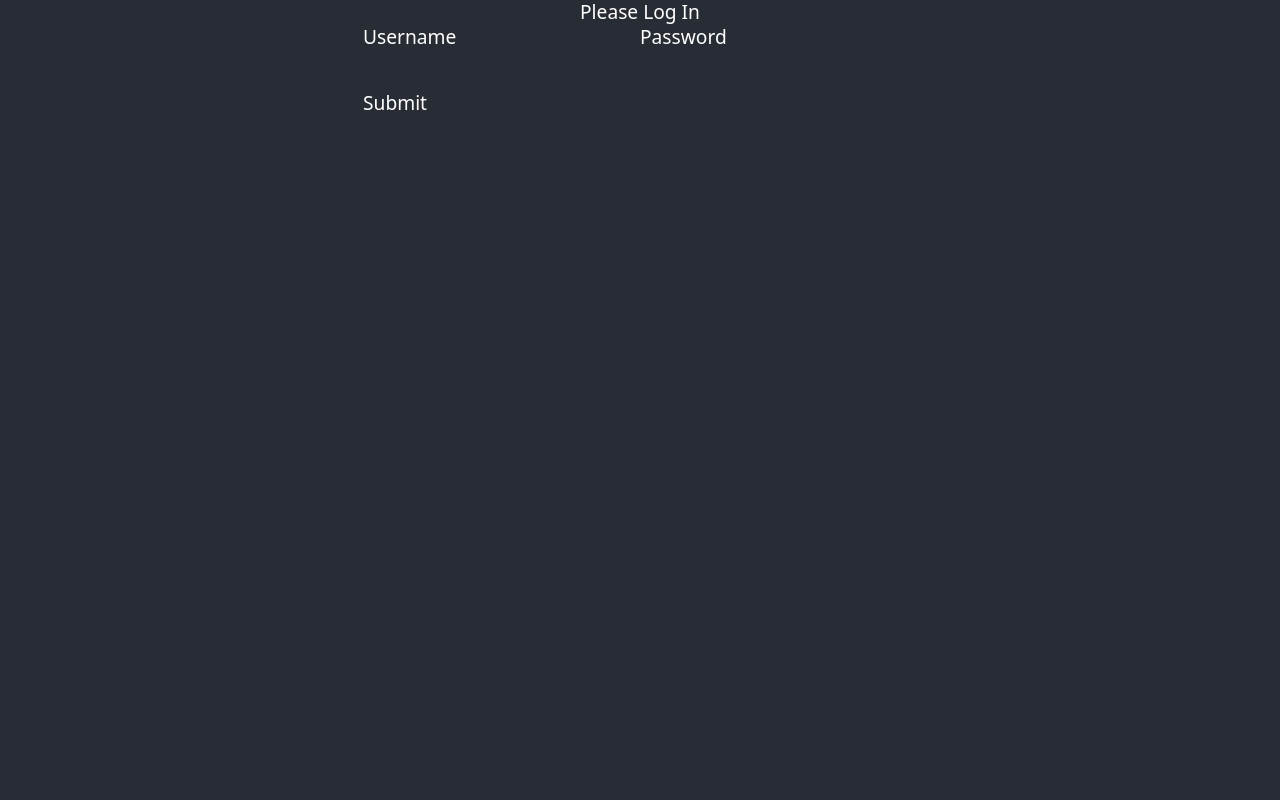
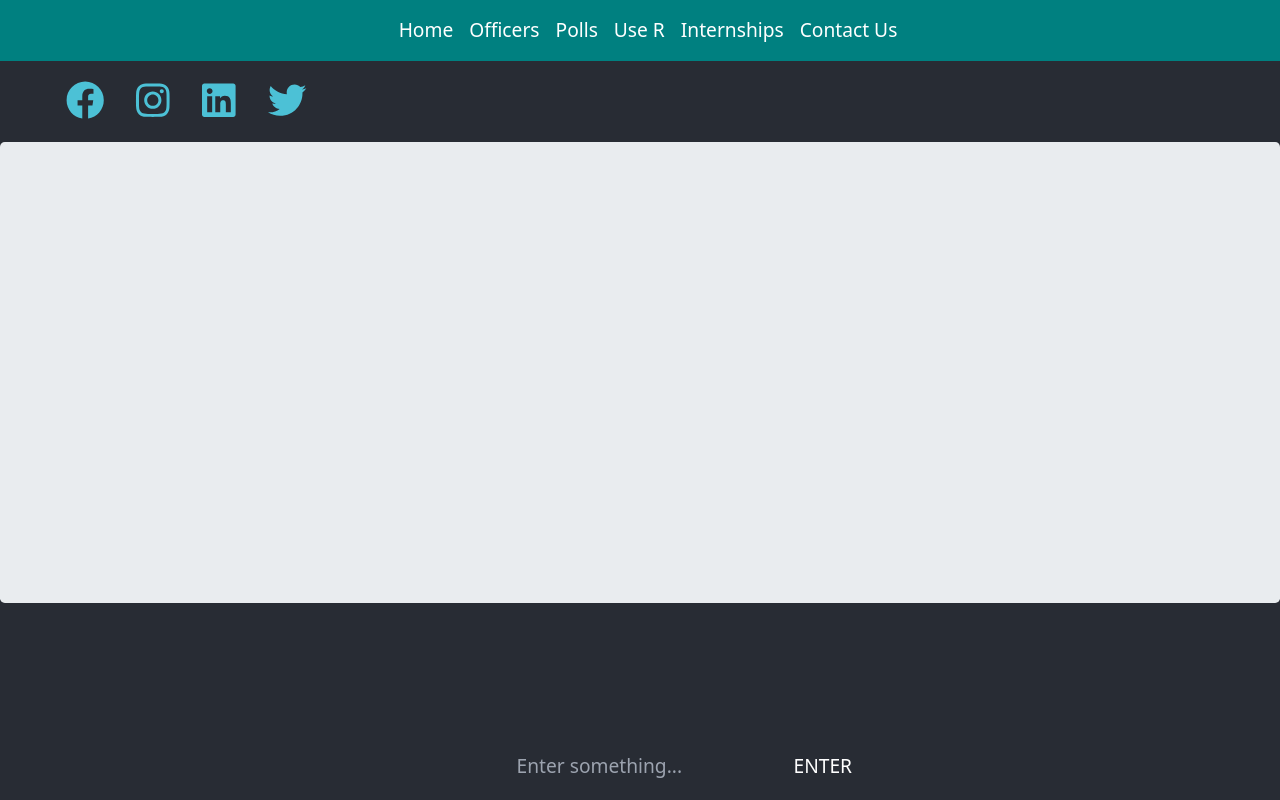
Before and after one commit to UFStatsSiteOrg/UFStatsSiteOrg, a React (Create React App) app in the folder react-app/: page / in a window 1280 px wide. Built offline with nearby package versions, Linux system fonts and the light colour scheme.

Commit message:
Clean up of Jumbotron on Contact us page and moved it to the far right of the NavBar for design reasons

```diff
--- a/react-app/src/components/NavBar.jsx
+++ b/react-app/src/components/NavBar.jsx
@@ -16,12 +16,11 @@ export default class NavBar extends Component {
             <Navbar.Collapse id="basic-navbar-nav">
                 <Nav className="mr-auto ml-auto">
                     <Nav.Link href={"/"}>Home</Nav.Link>
-                    <Nav.Link href="/contact">Contact Us</Nav.Link>
                     <Nav.Link href="/officers">Officers</Nav.Link>
                     <Nav.Link href="/polls">Polls</Nav.Link>
                     <Nav.Link href="/r">Use R</Nav.Link>
                     <Nav.Link href="/internships">Internships</Nav.Link>
-
+                    <Nav.Link href="/contact">Contact Us</Nav.Link>
                 </Nav>
 
             </Navbar.Collapse>
--- a/react-app/src/components/contact/ContactPage.css
+++ b/react-app/src/components/contact/ContactPage.css
@@ -6,3 +6,8 @@
     float: left;
     color: #282c34;
 }
+
+.jumbotron {
+    background-image: none;
+
+}
--- a/react-app/src/components/home/HomePage.jsx
+++ b/react-app/src/components/home/HomePage.jsx
@@ -24,10 +24,10 @@ let password = "world";
 
 function HomePage() {
 
-    const { token, setToken } = useToken();
-    if(!token) {
-        return <Login setToken={setToken} />
-    }
+    //const { token, setToken } = useToken();
+    //if(!token) {
+    //    return <Login setToken={setToken} />
+    //}
 
 
     return (
@@ -53,7 +53,7 @@ function HomePage() {
                     <FontAwesomeIcon icon={faTwitter}  size="2x"/>
                     </a>
             </div>
-                <Jumbotron class="jumbotron">
+                <Jumbotron class="jumbotronHome">
 
 
                     </Jumbotron>
```
